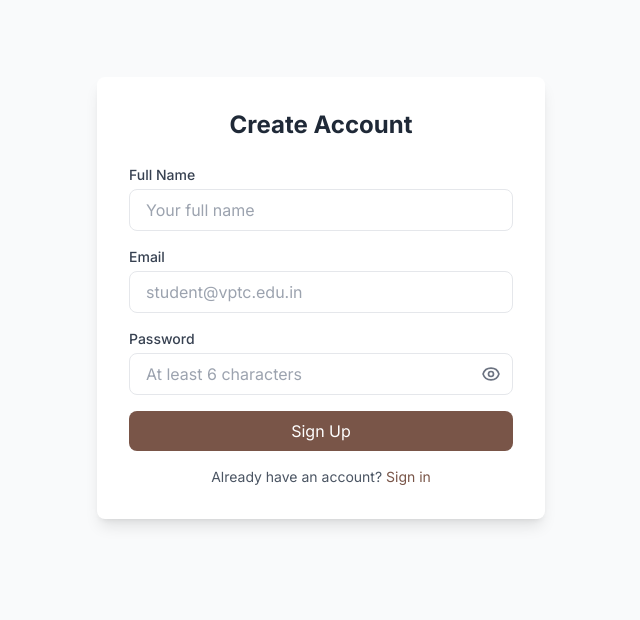
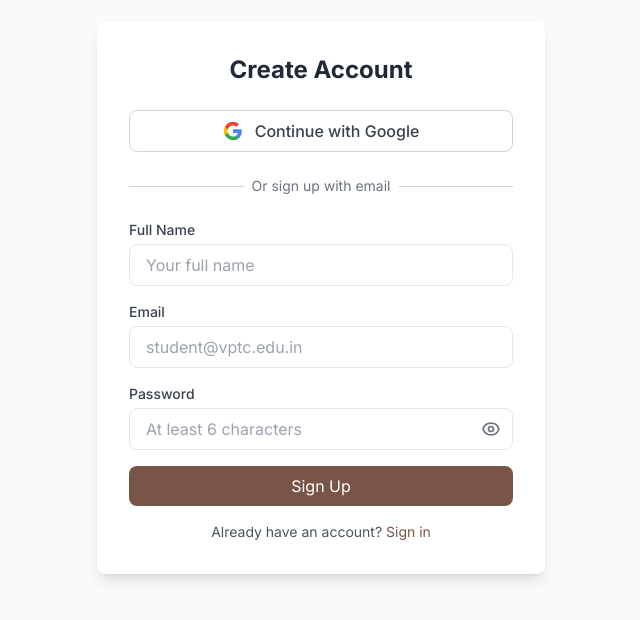
Before and after one commit to sri-vijay-git/vptc-ai-chatbot, a Next.js app in the folder frontend/: page /signup in a window 1280 px wide. Shown: the part 102-722 px from the top of the page, without its empty margins (319-959 px from the left). Built offline with nearby package versions, Linux system fonts and the light colour scheme.

Commit message:
Add Google OAuth login/signup button

```diff
--- a/frontend/app/(auth)/login/page.tsx
+++ b/frontend/app/(auth)/login/page.tsx
@@ -4,6 +4,7 @@
 import { useRouter } from "next/navigation";
 import api from "@/lib/api";
 import Link from "next/link";
+import GoogleLoginButton from "@/components/GoogleLoginButton";
 
 export default function LoginPage() {
     const router = useRouter();
@@ -44,6 +45,21 @@
                         {error}
                     </div>
                 )}
+
+                {/* Google Login */}
+                <GoogleLoginButton onError={setError} />
+
+                {/* Divider */}
+                <div className="relative my-6">
+                    <div className="absolute inset-0 flex items-center">
+                        <div className="w-full border-t border-gray-300 dark:border-gray-600"></div>
+                    </div>
+                    <div className="relative flex justify-center text-sm">
+                        <span className="px-2 bg-white dark:bg-gray-800 text-gray-500">Or continue with email</span>
+                    </div>
+                </div>
+
+                {/* Email Login Form */}
 
                 <form onSubmit={handleLogin} className="space-y-4">
                     <div>
--- a/frontend/app/(auth)/signup/page.tsx
+++ b/frontend/app/(auth)/signup/page.tsx
@@ -4,6 +4,7 @@
 import { useRouter } from "next/navigation";
 import api from "@/lib/api";
 import Link from "next/link";
+import GoogleLoginButton from "@/components/GoogleLoginButton";
 
 export default function SignupPage() {
     const router = useRouter();
@@ -73,6 +74,21 @@
                         {error}
                     </div>
                 )}
+
+                {/* Google Signup */}
+                <GoogleLoginButton onError={setError} />
+
+                {/* Divider */}
+                <div className="relative my-6">
+                    <div className="absolute inset-0 flex items-center">
+                        <div className="w-full border-t border-gray-300 dark:border-gray-600"></div>
+                    </div>
+                    <div className="relative flex justify-center text-sm">
+                        <span className="px-2 bg-white dark:bg-gray-800 text-gray-500">Or sign up with email</span>
+                    </div>
+                </div>
+
+                {/* Email Signup Form */}
 
                 <form onSubmit={handleSignup} className="space-y-4">
                     <div>
--- /dev/null
+++ b/frontend/components/GoogleLoginButton.tsx
@@ -0,0 +1,58 @@
+// Google Login Button Component
+
+import { useState } from 'react';
+
+interface GoogleLoginButtonProps {
+    onError?: (error: string) => void;
+}
+
+export default function GoogleLoginButton({ onError }: GoogleLoginButtonProps) {
+    const [loading, setLoading] = useState(false);
+
+    const handleGoogleLogin = async () => {
+        setLoading(true);
+        try {
+            // This will be handled by Supabase OAuth
+            const supabaseUrl = process.env.NEXT_PUBLIC_SUPABASE_URL;
+            const redirectUrl = `${window.location.origin}/auth/callback`;
+
+            // Redirect to Supabase Google OAuth
+            window.location.href = `${supabaseUrl}/auth/v1/authorize?provider=google&redirect_to=${redirectUrl}`;
+        } catch (error: any) {
+            setLoading(false);
+            if (onError) {
+                onError(error.message || 'Google login failed');
+            }
+        }
+    };
+
+    return (
+        <button
+            onClick={handleGoogleLogin}
+            disabled={loading}
+            className="w-full flex items-center justify-center gap-3 px-4 py-2 border border-gray-300 dark:border-gray-600 rounded-lg hover:bg-gray-50 dark:hover:bg-gray-700 transition-all disabled:opacity-50"
+        >
+            <svg className="w-5 h-5" viewBox="0 0 24 24">
+                <path
+                    fill="#4285F4"
+                    d="M22.56 12.25c0-.78-.07-1.53-.2-2.25H12v4.26h5.92c-.26 1.37-1.04 2.53-2.21 3.31v2.77h3.57c2.08-1.92 3.28-4.74 3.28-8.09z"
+                />
+                <path
+                    fill="#34A853"
+                    d="M12 23c2.97 0 5.46-.98 7.28-2.66l-3.57-2.77c-.98.66-2.23 1.06-3.71 1.06-2.86 0-5.29-1.93-6.16-4.53H2.18v2.84C3.99 20.53 7.7 23 12 23z"
+                />
+                <path
+                    fill="#FBBC05"
+                    d="M5.84 14.09c-.22-.66-.35-1.36-.35-2.09s.13-1.43.35-2.09V7.07H2.18C1.43 8.55 1 10.22 1 12s.43 3.45 1.18 4.93l2.85-2.22.81-.62z"
+                />
+                <path
+                    fill="#EA4335"
+                    d="M12 5.38c1.62 0 3.06.56 4.21 1.64l3.15-3.15C17.45 2.09 14.97 1 12 1 7.7 1 3.99 3.47 2.18 7.07l3.66 2.84c.87-2.6 3.3-4.53 6.16-4.53z"
+                />
+            </svg>
+            <span className="text-gray-700 dark:text-gray-200 font-medium">
+                {loading ? 'Redirecting...' : 'Continue with Google'}
+            </span>
+        </button>
+    );
+}
```
